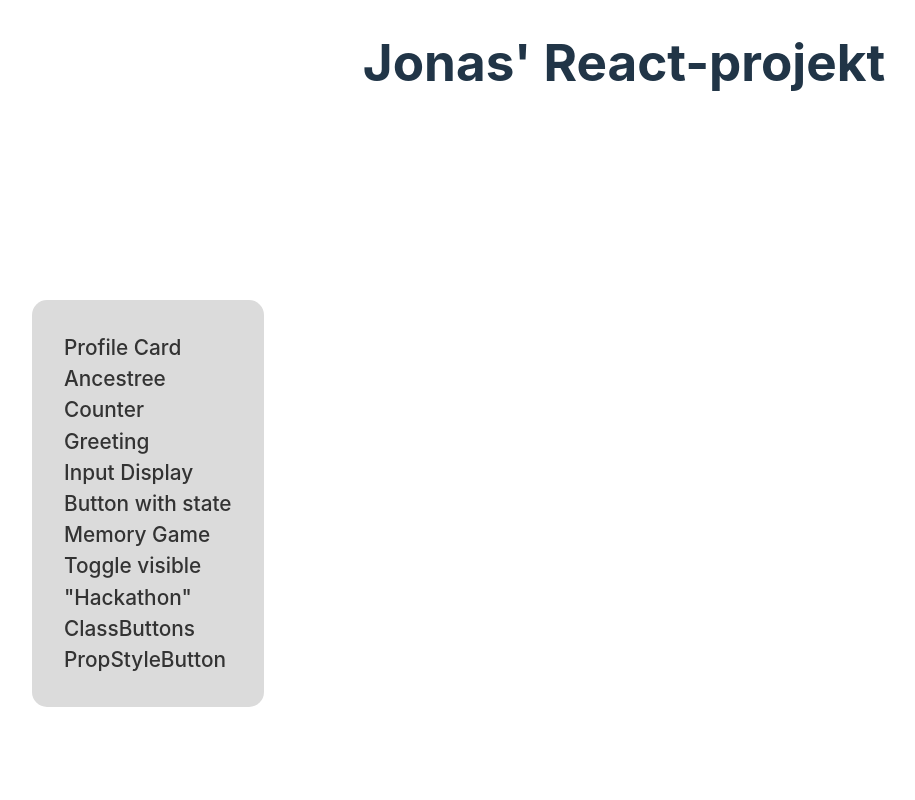
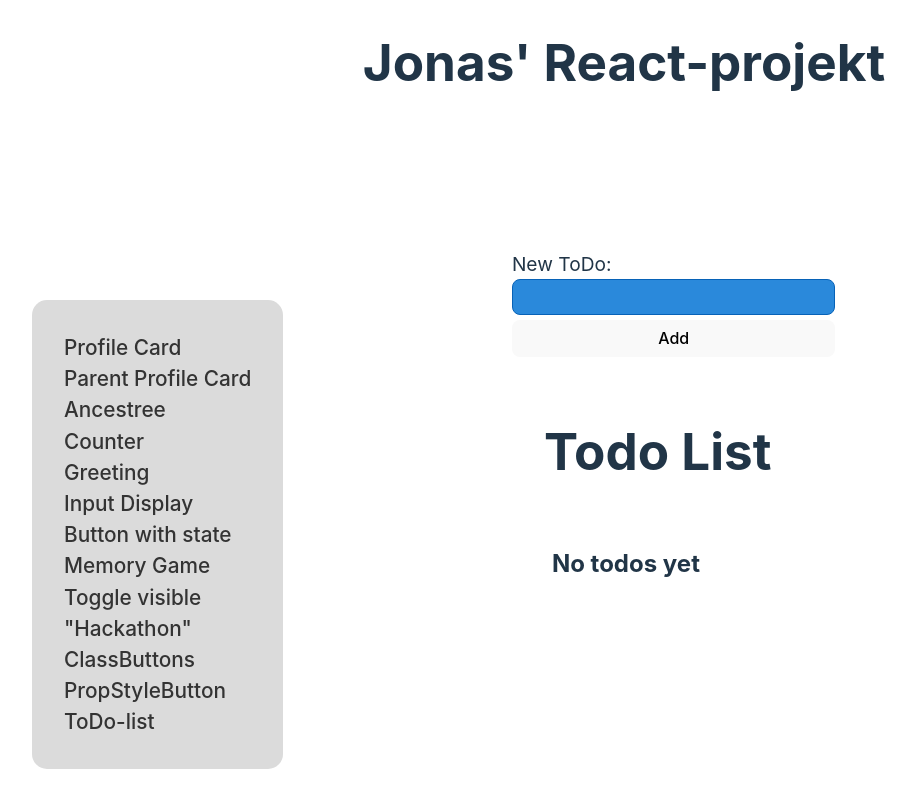
Before and after one commit to Jonas-Eklof/KYH, a React (Vite) app in the folder javascript-2/my-react-app/: page /Todo in a window 1280 px wide. Shown: the whole page, without its empty margins (16-931 px from the left). Built offline with nearby package versions, Linux system fonts and the light colour scheme.

Commit message:
todo-app and updated files

```diff
--- a/javascript-2/my-react-app/package.json
+++ b/javascript-2/my-react-app/package.json
@@ -3,7 +3,6 @@
   "private": true,
   "version": "0.0.0",
   "type": "module",
-  "homepage": "https://jonas-eklof.github.io/KYH/javascript-2/my-react-app",
   "scripts": {
     "dev": "vite",
     "build": "vite build",
--- a/javascript-2/my-react-app/src/App.jsx
+++ b/javascript-2/my-react-app/src/App.jsx
@@ -15,6 +15,7 @@ import ToggleInvisible from "./components/toggle-invisible/ToggleInvisible.jsx";
 import Hackathon from "./components/hackathon/Hackathon.jsx";
 import ClassButtons from "./components/class-buttons/ClassButtons.jsx";
 import PropStyleButton from "./components/prop-style-button/PropStyleButton.jsx";
+import ToDo from "./components/todo/ToDo.jsx";
 
 function App() {
   return (
@@ -24,6 +25,7 @@ function App() {
       <div className="main-content">
         <Routes>
           <Route path="/" element={<ProfileCard />} />
+          <Route path="/ParentProfileCard" element={<Parent />} />
           <Route path="/Ancestree" element={<Grandparent />} />
           <Route path="/InputDisplay" element={<InputDisplay />} />
           <Route path="/Counter" element={<Counter />} />
@@ -65,6 +67,7 @@ function App() {
               </>
             }
           />
+          <Route path="/Todo" element={<ToDo />} />
         </Routes>
       </div>
       {/* <Footer /> */}
--- a/javascript-2/my-react-app/src/components/profile-card/Parent.jsx
+++ b/javascript-2/my-react-app/src/components/profile-card/Parent.jsx
@@ -7,17 +7,22 @@ export default function Parent() {
   };
 
   return (
-    <div>
-      <ProfileCard name={user.name} title={user.title} />
+    <div className="profile-card">
+      <ProfileCards
+        name={user.name}
+        title={user.title}
+        img="https://picsum.photos/199/200"
+      />
     </div>
   );
 }
 
-function ProfileCard({ name, title }) {
+function ProfileCards({ name, title, img }) {
   return (
     <div>
-      <h1>{name}</h1>
-      <h1>{title}</h1>
+      <img src={img} alt={name} />
+      <h2 className="name">{name}</h2>
+      <h3 className="status">{title}</h3>
     </div>
   );
 }
--- a/javascript-2/my-react-app/src/components/sidebar-nav/SidebarNav.jsx
+++ b/javascript-2/my-react-app/src/components/sidebar-nav/SidebarNav.jsx
@@ -7,6 +7,9 @@ export default function SidebarNav() {
     <ul className="sidebar-nav">
       <Link to="/">
         <li>Profile Card</li>
+      </Link>
+      <Link to="/ParentProfileCard">
+        <li>Parent Profile Card</li>
       </Link>
       <Link to="/Ancestree">
         <li>Ancestree</li>
@@ -38,6 +41,9 @@ export default function SidebarNav() {
       <Link to="/PropStyleButton">
         <li>PropStyleButton</li>
       </Link>
+      <Link to="/ToDo">
+        <li>ToDo-list</li>
+      </Link>
     </ul>
   );
 }
--- /dev/null
+++ b/javascript-2/my-react-app/src/components/todo/ToDo.css
@@ -0,0 +1,53 @@
+.new-item-form {
+  display: flex;
+  flex-direction: column;
+
+  .form-row {
+    display: flex;
+    flex-direction: column;
+
+    label {
+      font-size: 1.2rem;
+    }
+
+    input {
+      height: 2rem;
+      border-radius: 0.5rem;
+      background-color: #2a89db;
+      font-size: 1.5rem;
+      border: 1px solid rgb(7, 98, 183);
+      margin-bottom: 0.3rem;
+      padding-left: 0.6rem;
+    }
+  }
+}
+
+.list {
+  ul {
+    list-style-type: none;
+  }
+  li {
+    display: flex;
+    justify-content: space-between;
+    align-content: center;
+    margin-bottom: 0.5rem;
+  }
+  label {
+    font-size: 1.5rem;
+    display: flex;
+  }
+  input {
+    scale: 2;
+    margin-right: 1rem;
+  }
+  button.btn-danger {
+    background-color: #c00e0e;
+    /* max-height: 3rem; */
+    align-self: center;
+  }
+
+  .completed .todo-title {
+    text-decoration: line-through;
+    color: gray;
+  }
+}
--- /dev/null
+++ b/javascript-2/my-react-app/src/components/todo/ToDo.jsx
@@ -0,0 +1,95 @@
+import React, { useEffect, useRef, useState } from "react";
+import "./ToDo.css";
+
+function ToDo() {
+  const [newItem, setNewItem] = useState("");
+  const [todos, setTodos] = useState([]);
+  const inputRef = useRef(null);
+
+  useEffect(() => {
+    const savedTodos = JSON.parse(localStorage.getItem("todos") || "[]");
+    setTodos(savedTodos);
+  }, []);
+
+  useEffect(() => {
+    if (todos.length > 0) {
+      localStorage.setItem("todos", JSON.stringify(todos));
+    }
+  }, [todos]);
+
+  function handleSubmit(e) {
+    e.preventDefault();
+    if (newItem.trim() === "") {
+      alert("Please enter a valid todo");
+      return;
+    }
+    setTodos((currentTodos) => [
+      ...currentTodos,
+      { id: crypto.randomUUID(), title: newItem.trim(), completed: false },
+    ]);
+
+    setNewItem("");
+    inputRef.current.focus();
+  }
+
+  function toggleTodo(id, completed) {
+    setTodos((currentTodos) => {
+      return currentTodos.map((todo) => {
+        if (todo.id === id) {
+          return { ...todo, completed };
+        }
+        return todo;
+      });
+    });
+  }
+
+  function deleteTodo(id) {
+    setTodos((currentTodos) => {
+      return currentTodos.filter((todo) => todo.id !== id);
+    });
+  }
+
+  return (
+    <>
+      <form onSubmit={handleSubmit} className="new-item-form">
+        <div className="form-row">
+          <label htmlFor="item">New ToDo:</label>
+          <input
+            ref={inputRef}
+            value={newItem}
+            onChange={(e) => setNewItem(e.target.value)}
+            type="text"
+            id="item"
+          />
+        </div>
+        <button className="btn">Add</button>
+      </form>
+      <h1 className="header">Todo List</h1>
+      <ul className="list">
+        {todos.length === 0 && <h2>No todos yet</h2>}
+        {todos.map((todo) => {
+          return (
+            <li key={todo.id} className={todo.completed ? "completed" : ""}>
+              <label>
+                <input
+                  type="checkbox"
+                  checked={todo.completed}
+                  onChange={(e) => toggleTodo(todo.id, e.target.checked)}
+                />
+                <span className="todo-title">{todo.title}</span>
+              </label>
+              <button
+                onClick={() => deleteTodo(todo.id)}
+                className="btn btn-danger"
+              >
+                Delete
+              </button>
+            </li>
+          );
+        })}
+      </ul>
+    </>
+  );
+}
+
+export default ToDo;
--- a/javascript-2/my-react-app/vite.config.js
+++ b/javascript-2/my-react-app/vite.config.js
@@ -4,7 +4,7 @@ import react from "@vitejs/plugin-react";
 // https://vite.dev/config/
 export default defineConfig({
   plugins: [react()],
-  base: "/KYH/javascript-2/my-react-app",
+  // base: "/KYH/javascript-2/my-react-app",
   server: {
     hmr: true, // Aktivera HMR explicit
     watch: {
```
Also changed, not shown: javascript-2/my-react-app/404.html (deleted, +0 -7 lines), 1 other file (tests, documents, lock files or other folders).
